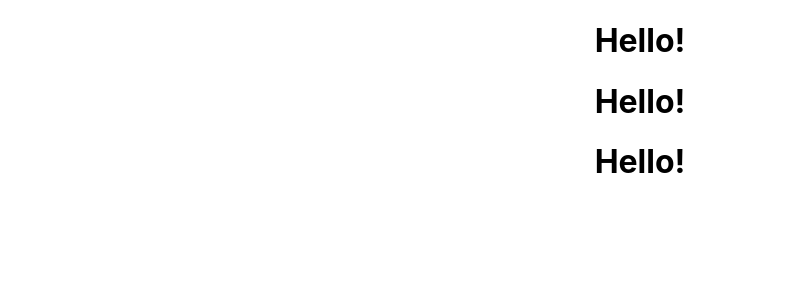
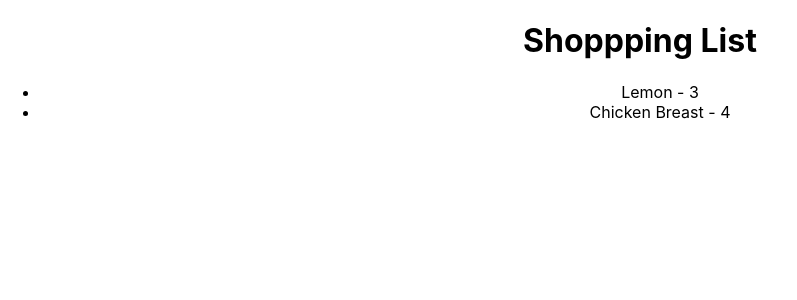
Before and after one commit to PingHuskar/Mastering-TypeScript-2022, a React (Create React App) app in the folder shopping-app/: page / in a window 1280 px wide. Shown: the top 300 px of the page, without its empty margins (0-797 px from the left). Built offline with nearby package versions, Linux system fonts and the light colour scheme.

Commit message:
shoppinglist component

```diff
--- a/shopping-app/src/App.tsx
+++ b/shopping-app/src/App.tsx
@@ -1,13 +1,15 @@
 import React from 'react';
 import './App.css';
-import Greeter from './components/Greeter';
+import ShoppingList from './components/ShoppingList';
 
 function App() {
+  const items = [
+    { id:1, product: "Lemon", quantity: 3},
+    { id:2, product: "Chicken Breast", quantity: 4},
+  ]
   return (
     <div className="App">
-      <Greeter />
-      <Greeter />
-      <Greeter />
+      <ShoppingList items={items} />
     </div>
   );
 }
--- a/shopping-app/src/components/Greeter.tsx
+++ b/shopping-app/src/components/Greeter.tsx
@@ -1,7 +1,15 @@
 import React from "react"
 
-function Greeter(): JSX.Element {
-    return <h1>Hello!</h1>
+interface GreeterProps {
+    person: string
 }
 
+function Greeter({person}: GreeterProps): JSX.Element {
+    return <h1>Hello, {person}</h1>
+}
+
+// const Greeter: React.FC = () => {
+//     return <h1>Hello!</h1>
+// }
+
 export default Greeter;
--- /dev/null
+++ b/shopping-app/src/components/ShoppingList.tsx
@@ -0,0 +1,22 @@
+interface Item {
+    id: number,
+    product: string,
+    quantity: number
+}
+interface ShoppingListProps {
+    items: Item[]
+}
+
+export default function ShoppingList({items}: ShoppingListProps): JSX.Element {
+
+    return (
+        <div className="">
+            <h1>Shoppping List</h1>
+            <ul>
+                {items.map((item,id) => {
+                    return <li key={item.id}>{item.product} - {item.quantity}</li>
+                })}
+            </ul>
+        </div>
+    )
+}
```
